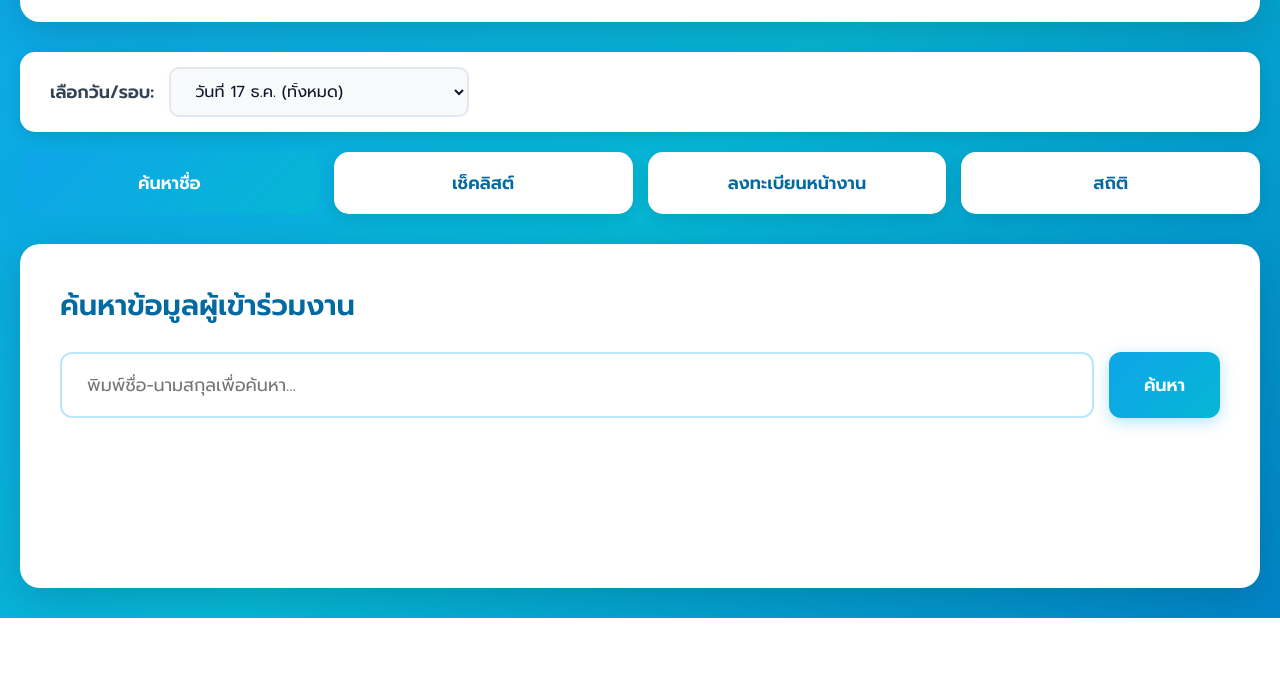
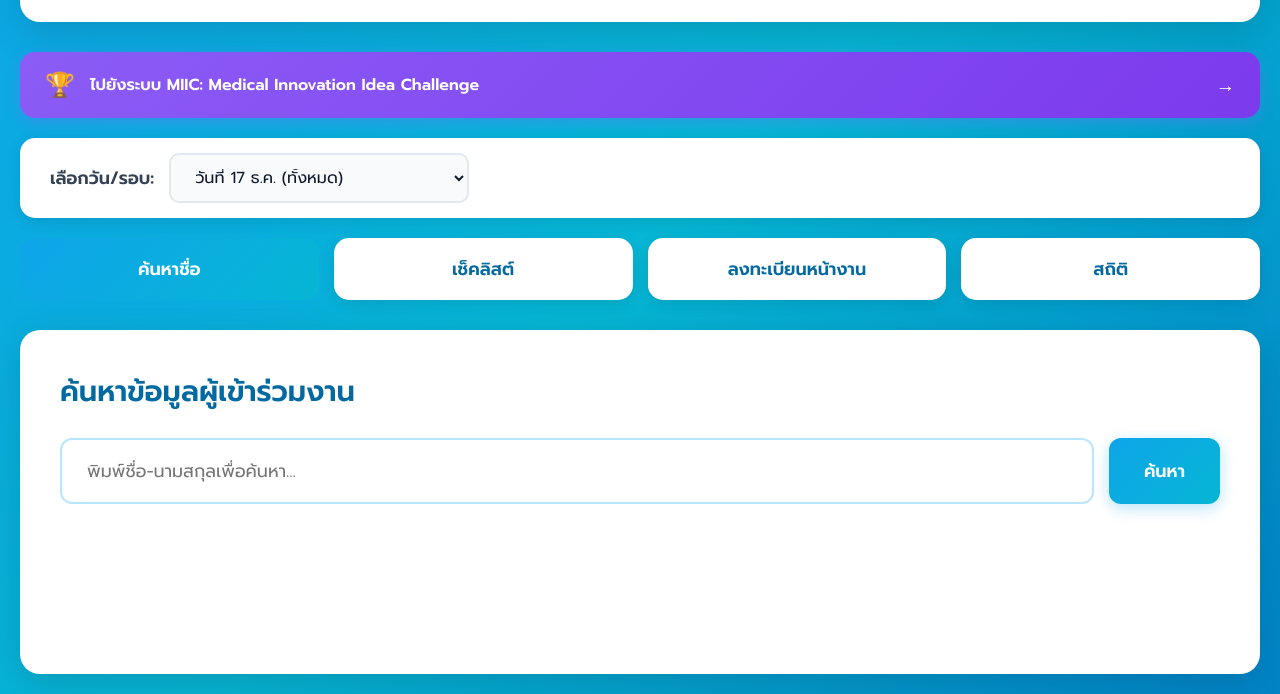
Before and after one commit to KingPhuripol/miic-checkin-system, a plain HTML site: page index.html in a window 1280 px wide. Shown: the part 182-876 px from the top of the page. Before the commit the page ends 800 px from the top, so only its background shows below. Drawn offline with Linux system fonts and the light colour scheme.

Commit message:
Add navigation links between Forum and MIIC systems, rename CSV files

```diff
--- a/index.html
+++ b/index.html
@@ -32,6 +32,15 @@
         </div>
         <div class="date-time" id="dateTime"></div>
       </header>
+
+      <!-- Navigation Link -->
+      <div class="nav-link-bar">
+        <a href="miic.html" class="nav-link-btn miic-link">
+          <span class="nav-icon">🏆</span>
+          <span>ไปยังระบบ MIIC: Medical Innovation Idea Challenge</span>
+          <span class="nav-arrow">→</span>
+        </a>
+      </div>
 
       <!-- Session Selector -->
       <div class="session-selector">
--- a/miic_styles.css
+++ b/miic_styles.css
@@ -793,3 +793,41 @@ body {
     display: none;
   }
 }
+
+/* Navigation Link Bar */
+.nav-link-bar {
+  margin-bottom: 20px;
+}
+
+.nav-link-btn {
+  display: flex;
+  align-items: center;
+  gap: 15px;
+  background: linear-gradient(135deg, #0ea5e9, #0284c7);
+  color: white;
+  padding: 15px 25px;
+  border-radius: 15px;
+  text-decoration: none;
+  font-weight: 600;
+  transition: all 0.3s ease;
+  box-shadow: 0 4px 15px rgba(14, 165, 233, 0.3);
+}
+
+.nav-link-btn:hover {
+  transform: translateY(-3px);
+  box-shadow: 0 8px 25px rgba(14, 165, 233, 0.4);
+}
+
+.nav-icon {
+  font-size: 1.5rem;
+}
+
+.nav-arrow {
+  margin-left: auto;
+  font-size: 1.2rem;
+  transition: transform 0.3s ease;
+}
+
+.nav-link-btn:hover .nav-arrow {
+  transform: translateX(5px);
+}
--- a/styles.css
+++ b/styles.css
@@ -765,3 +765,41 @@ body {
   transform: translateY(-2px);
   box-shadow: 0 5px 15px rgba(14, 165, 233, 0.3);
 }
+
+/* Navigation Link Bar */
+.nav-link-bar {
+  margin-bottom: 20px;
+}
+
+.nav-link-btn {
+  display: flex;
+  align-items: center;
+  gap: 15px;
+  background: linear-gradient(135deg, #8B5CF6, #7C3AED);
+  color: white;
+  padding: 15px 25px;
+  border-radius: 15px;
+  text-decoration: none;
+  font-weight: 600;
+  transition: all 0.3s ease;
+  box-shadow: 0 4px 15px rgba(139, 92, 246, 0.3);
+}
+
+.nav-link-btn:hover {
+  transform: translateY(-3px);
+  box-shadow: 0 8px 25px rgba(139, 92, 246, 0.4);
+}
+
+.nav-icon {
+  font-size: 1.5rem;
+}
+
+.nav-arrow {
+  margin-left: auto;
+  font-size: 1.2rem;
+  transition: transform 0.3s ease;
+}
+
+.nav-link-btn:hover .nav-arrow {
+  transform: translateX(5px);
+}
```
Also changed, not shown: miic.html (+9 -0 lines), Data/miic_higher.csv (renamed from Data/MIIC Medical Innovation Challenge Final Responses (1).csv), Data/miic_secondary.csv (renamed from Data/MIIC Medical Innovation Challenge Final Responses.csv), 1 other file.
